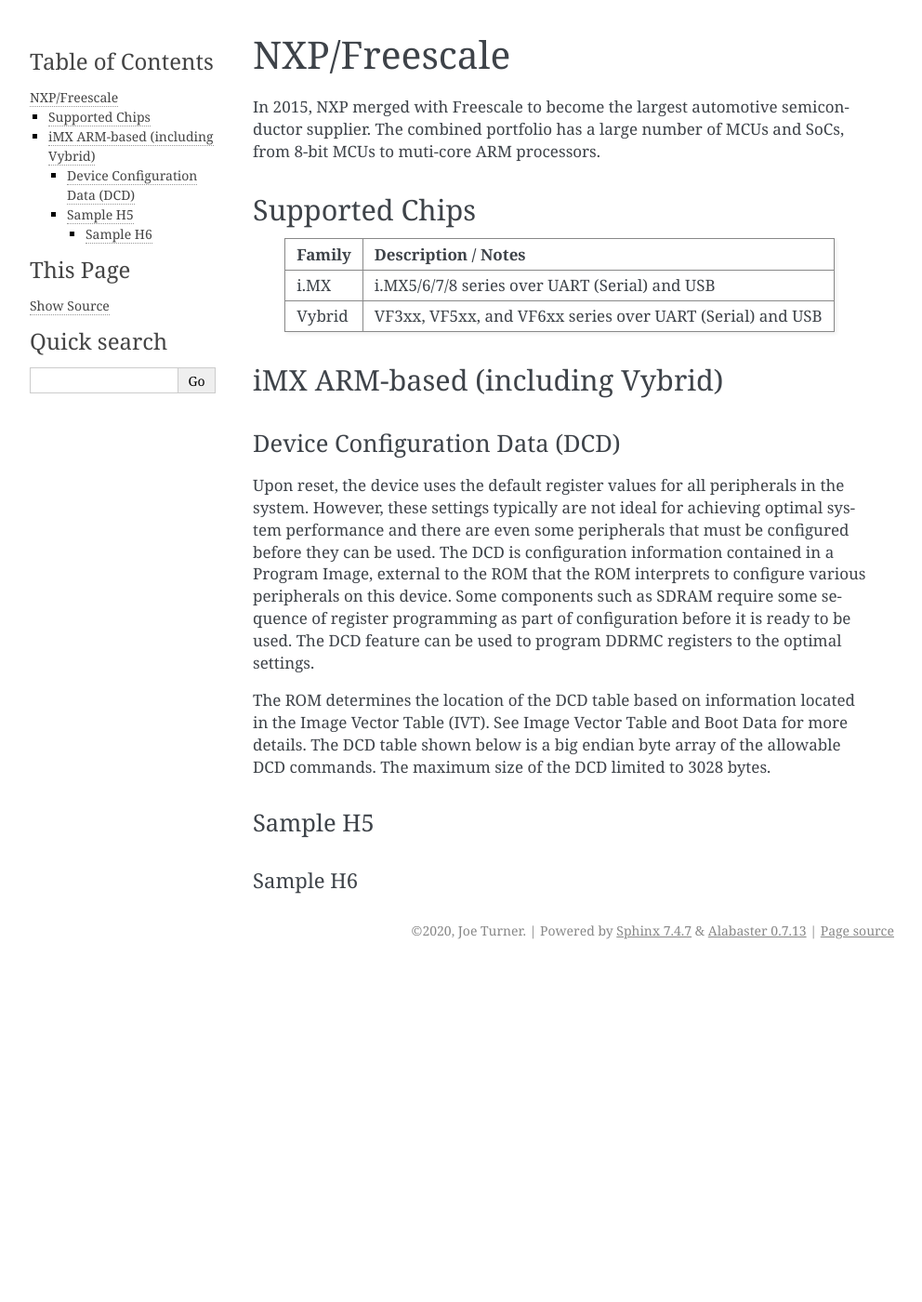
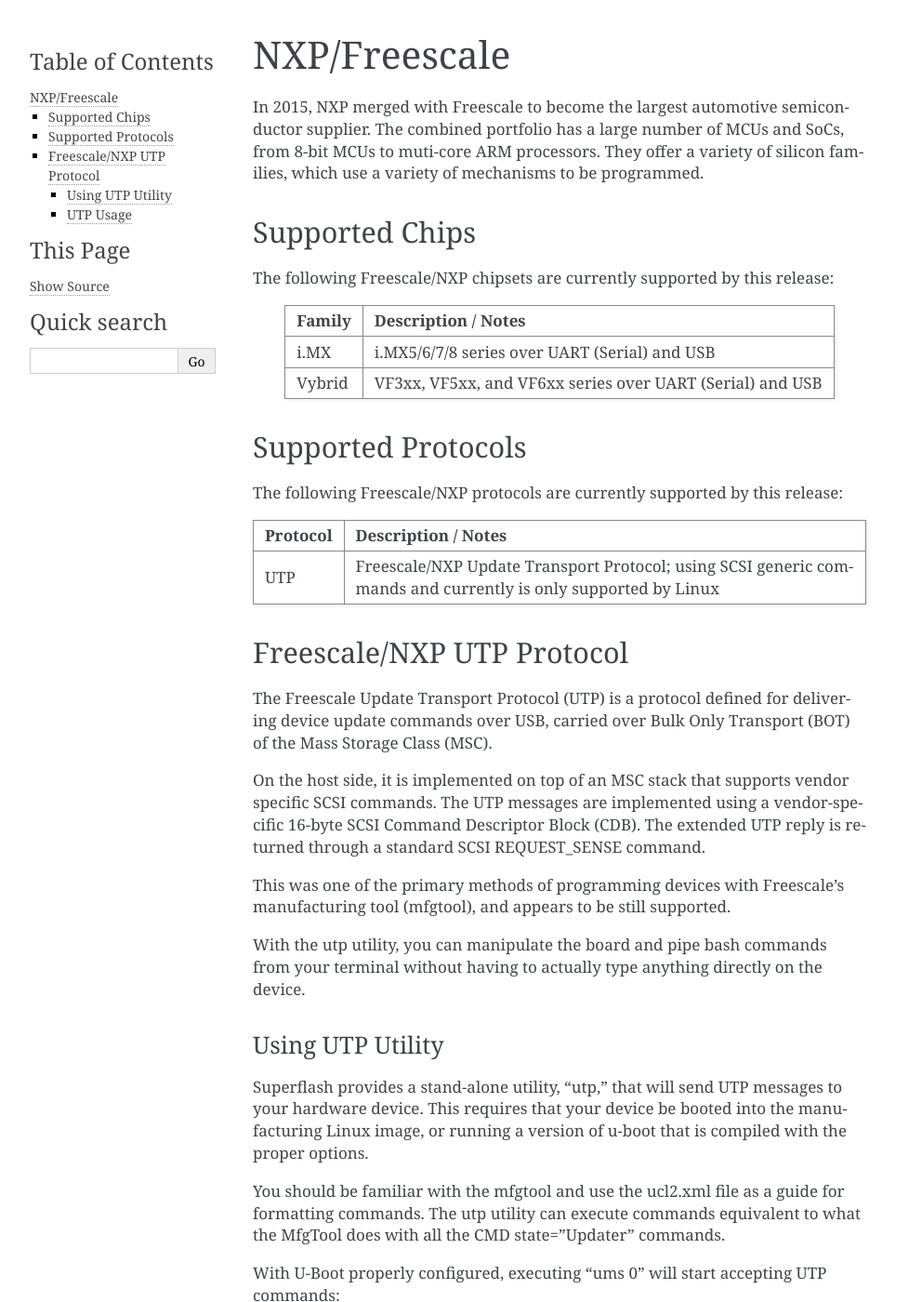
Before and after one commit to IO-Industrial/superflash, a Sphinx documentation site: the page built from doc/nxp.rst, in a window 1280 px wide and 1400 px high. Shown: the whole window at 93% size, without its empty margins (148-1140 px from the left). Built offline with Sphinx 7.4.7, drawn with Linux system fonts in a browser that asks for light colours; some of the changed text lies outside the part shown.

Commit message:
Update documentation for first release
Updated and cleaned up the sphinx documentation for the first
release.

```diff
--- a/doc/index.rst
+++ b/doc/index.rst
@@ -6,7 +6,6 @@
    :caption: Contents:
 
    intro
-   config
    nxp
 
 Indices and tables
--- a/doc/nxp.rst
+++ b/doc/nxp.rst
@@ -3,10 +3,13 @@
 
 In 2015, NXP merged with Freescale to become the largest automotive semiconductor supplier.
 The combined portfolio has a large number of MCUs and SoCs, from 8-bit MCUs to muti-core ARM
-processors.
+processors.  They offer a variety of silicon families, which use a variety of mechanisms to
+be programmed.
 
 Supported Chips
 ---------------
+
+The following Freescale/NXP chipsets are currently supported by this release:
 
 +---------------+----------------------------------------------------------------------------+
 | Family        | Description / Notes                                                        |
@@ -16,29 +19,87 @@
 | Vybrid        | VF3xx, VF5xx, and VF6xx series over UART (Serial) and USB                  |
 +---------------+----------------------------------------------------------------------------+
 
+Supported Protocols
+-------------------
+The following Freescale/NXP protocols are currently supported by this release:
 
-iMX ARM-based (including Vybrid)
---------------------------------
++---------------+----------------------------------------------------------------------------+
+| Protocol      | Description / Notes                                                        |
++===============+============================================================================+
+| UTP           | Freescale/NXP Update Transport Protocol; using SCSI generic commands and   |
+|               | currently is only supported by Linux                                       |
++---------------+----------------------------------------------------------------------------+
 
-Device Configuration Data (DCD)
-^^^^^^^^^^^^^^^^^^^^^^^^^^^^^^^
+Freescale/NXP UTP Protocol
+--------------------------
 
-Upon reset, the device uses the default register values for all peripherals in the system.
-However, these settings typically are not ideal for achieving optimal system performance
-and there are even some peripherals that must be configured before they can be used. The
-DCD is configuration information contained in a Program Image, external to the ROM that
-the ROM interprets to configure various peripherals on this device. Some components
-such as SDRAM require some sequence of register programming as part of configuration
-before it is ready to be used. The DCD feature can be used to program DDRMC registers
-to the optimal settings.
+The Freescale Update Transport Protocol (UTP) is a protocol
+defined for delivering device update commands over USB, carried
+over Bulk Only Transport (BOT) of the Mass Storage Class (MSC).
 
-The ROM determines the location of the DCD table based on information located in the
-Image Vector Table (IVT). See Image Vector Table and Boot Data for more details. The
-DCD table shown below is a big endian byte array of the allowable DCD commands. The
-maximum size of the DCD limited to 3028 bytes.
+On the host side, it is implemented on top of an MSC stack that
+supports vendor specific SCSI commands. The UTP messages are implemented
+using a vendor-specific 16-byte SCSI Command Descriptor Block (CDB).
+The extended UTP reply is returned through a standard SCSI REQUEST_SENSE
+command.
 
-Sample H5
+This was one of the primary methods of programming devices with
+Freescale's manufacturing tool (mfgtool), and appears to be still
+supported.
+
+With the utp utility, you can manipulate the board and pipe bash commands
+from your terminal without having to actually type anything directly on the
+device.
+
+Using UTP Utility
+^^^^^^^^^^^^^^^^^
+
+Superflash provides a stand-alone utility, "utp," that will send UTP messages to
+your hardware device.  This requires that your device be booted into the
+manufacturing Linux image, or running a version of u-boot that is compiled
+with the proper options.
+
+You should be familiar with the mfgtool and use the ucl2.xml file as a guide
+for formatting commands.  The utp utility can execute commands equivalent to
+what the MfgTool does with all the CMD state="Updater" commands.
+
+With U-Boot properly configured, executing "ums 0" will start accepting UTP
+commands:
+
+.. code-block:: text
+
+    Autoboot in 3 seconds
+    mydevice> ums 0
+    GADGET DRIVER: usb_dnl_ums
+    fsl-usb-udc: bind to driver
+
+Once the device is accepting UTP messages, you can execute a script to do your
+bidding.
+
+Here is a practical example: to avoid having to put the device into recovery mode, you can break into
+U-Boot, load and execute a kernel from memory.  This script can load your custom
+kernel on a vybrid tower development board (you will obviously have to use the correct paths and filenames for your system):
+
+.. code-block:: text
+
+    #!/bin/bash
+
+    # Load device tree at 0x81000000
+    sudo ./utp -d /dev/sg0 -c "pipeaddr addr=0x81000000" -f /home/me/timesys/twr_vf600/rfs/boot/twr_vf600.dtb
+    # Load kernel at 0x8100000
+    sudo ./utp -d /dev/sg0 -c "pipeaddr addr=0x82000000" -f /home/me/timesys/twr_vf600/rfs/boot/uImage
+    # tell u-boot to boot.
+    sudo ./utp -d /dev/sg0 -c "$ bootm 0x82000000 - 0x81000000"
+
+Note: the commands are piped to a program executing on the device.  Depending on the device, kernel, or U-Boot
+version, the commands may vary.
+
+UTP Usage
 ^^^^^^^^^
 
-Sample H6
-"""""""""
+.. code-block:: text
+
+    USAGE: utp -d <device> -c <command> [-f filename]
+            -d      device (example: /dev/sg0)
+            -c      command to be run on target device
+            -f      file to be sent to target device
--- a/doc/ti.rst
+++ /dev/null
@@ -1,2 +0,0 @@
-Texas Instruments
-=================
--- a/doc/utp.txt
+++ /dev/null
@@ -1,5 +0,0 @@
-
-uboot.setenv hello "hello"
-uboot.saveenv
-uboot.bootm
-uboot.reset
```
Also changed, not shown: doc/building.rst (deleted, +0 -8 lines), doc/config.rst (deleted, +0 -67 lines), doc/intro.rst (+0 -32 lines).
